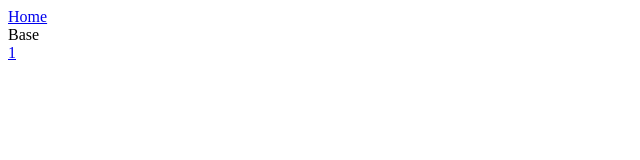
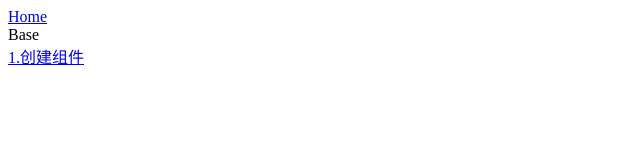
Before and after one commit to qazwsx9288/react-learn-101, a React (Vite) app: page / in a window 1280 px wide. Shown: the top 160 px of the page, without its empty margins (0-640 px from the left). Built offline with nearby package versions, Linux system fonts and the light colour scheme.

Commit message:
变更目录结构

```diff
--- a/src/pages/base/base1.tsx
+++ b/src/pages/base/base1/index.tsx
@@ -1,7 +1,9 @@
+// 用 export default 指定主要组件
 export default function base1() {
   return (
     <>
       <div className="p-4">
+        {/* 组件首字母必须大写*/}
         <HomeLink />
       </div>
     </>
@@ -11,6 +13,7 @@ export default function base1() {
 // React的组件由function构成 这是一个最简单的组件
 function HomeLink() {
   return (
+    // 组件需要被一个标签包裹起来，可以使用空标签
     <>
       <a href="/">Go Home</a>
     </>
--- a/src/pages/home.tsx
+++ b/src/pages/home.tsx
@@ -4,7 +4,7 @@ export default function Home() {
       <div className="p-4">
         <div className="text-xl text-gray-700">Base</div>
         <div className="grid grid-cols-4 gap-2 pt-2">
-          <Card label="1" path="/base/1" />
+          <Card label="1.创建组件" path="/base/1" />
         </div>
       </div>
     </>
```
